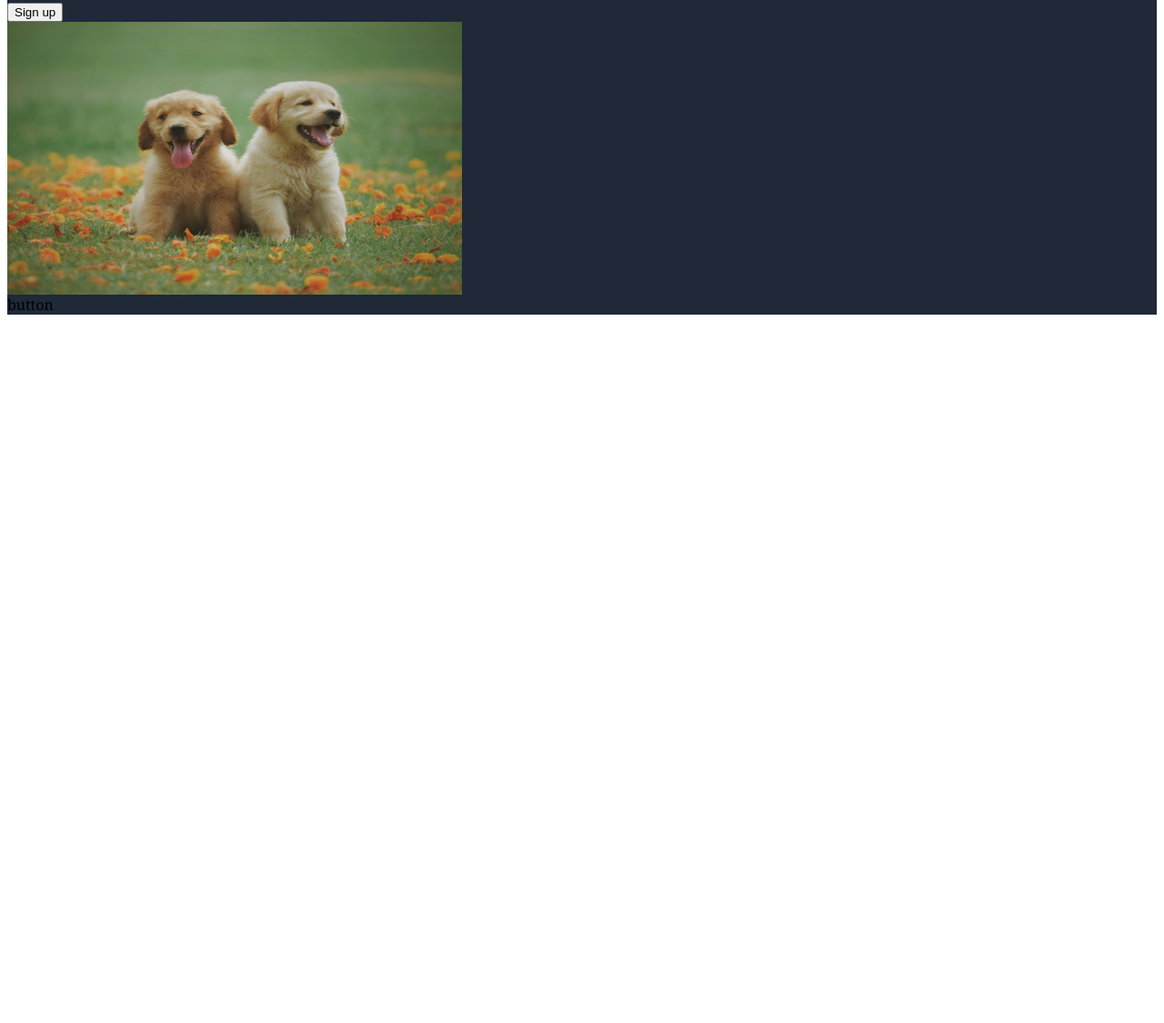
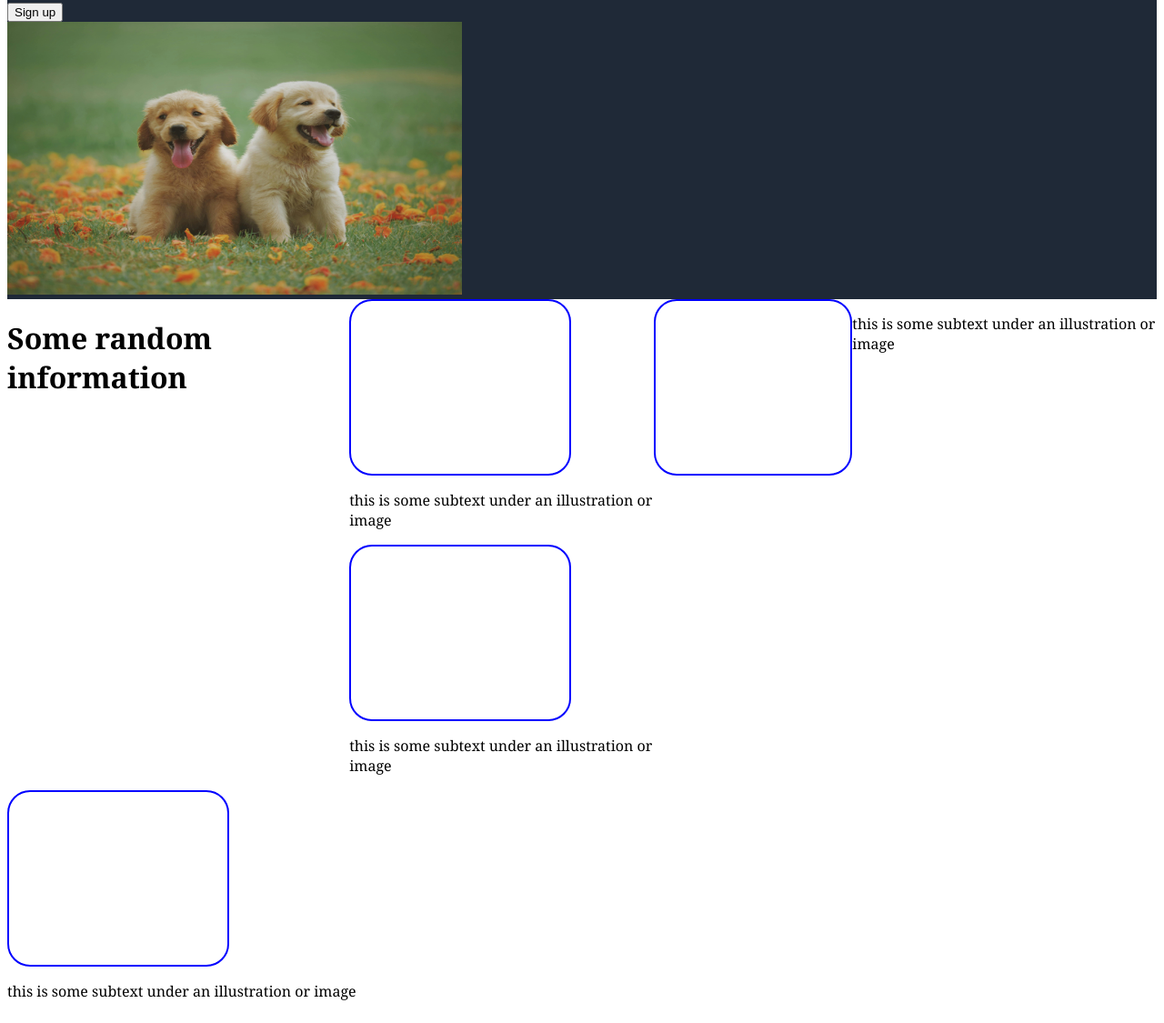
Before and after one commit to Ardit-K/odin-landing, a plain HTML site: page index.html in a window 1280 px wide. Shown: the part 319-1444 px from the top of the page at 91% size. Before the commit the page ends 800 px from the top, so only its background shows below. Drawn offline with Linux system fonts and the light colour scheme.

Commit message:
feat(index.html) Sec. 2 structure added.

```diff
--- a/index.css
+++ b/index.css
@@ -27,6 +27,13 @@
     height: 300px;
     box-sizing: border-box;
 }
+.box-square{
+    border: 2px solid blue;
+    border-radius: 25px;
+    padding: 20px;
+    width: 200px;
+    height: 150px;
+}
 body{
     font-family: Georgia, 'Times New Roman', Times, serif;
 }
--- a/index.html
+++ b/index.html
@@ -16,6 +16,7 @@
                 <h2 class="header-link">header link three</h2>
             </div>
         </div>
+        <div class="hero-layer">
             <div class="hero">
                 <h1 class="hero-main">This website is awesome</h1>
                 <h3 class="hero-second">This website has some subtext that goes here
@@ -25,9 +26,37 @@
                 <button>Sign up</button>
             </div>
             <img class="hero-img" src="./img/pexels-chevanon-1108099.jpg" alt="An image">
-        button
         </div>
-    <div class="sec-2 flex-container"></div>
+    </div>
+    <div class="sec-2 flex-container">
+        <h1>Some random information</h1>
+        <div class="boxes">
+            <div class="box-group">
+                <div class="box-square"></div>
+                <p class="box-text">this is some subtext under an illustration
+                    or image
+                </p>
+            </div>
+            <div class="box-group"></div>
+                <div class="box-square"></div>
+                <p class="box-text">this is some subtext under an illustration
+                    or image
+                </p>
+            </div>
+            <div class="box-group"></div>
+                <div class="box-square"></div>
+                <p class="box-text">this is some subtext under an illustration
+                    or image
+                </p>
+            </div>
+            <div class="box-group"></div>
+                <div class="box-square"></div>
+                <p class="box-text">this is some subtext under an illustration
+                    or image
+                </p>
+            </div>
+        </div>
+    </div>
     <div class="sec-3 flex-container"></div>
     <div class="sec-4 flex-container"></div>
 </body>
```
Lines whose indentation alone changed are shown as unchanged.
